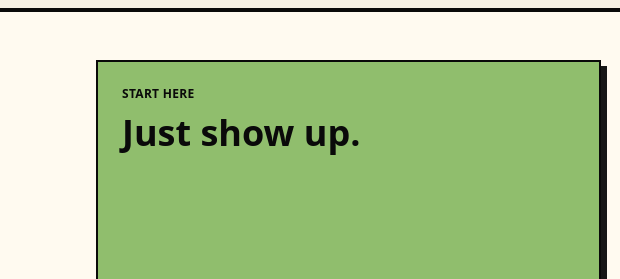
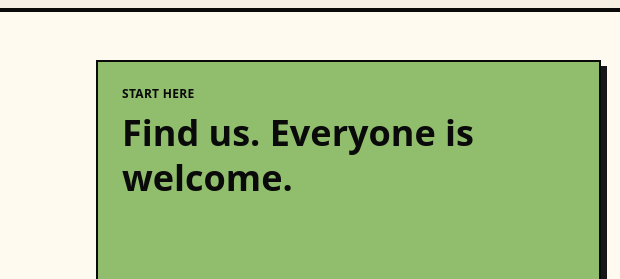
Before and after one commit to denvercriticalmass/denvercriticalmass.github.io, a website built with Vite: page src/index.html in a window 1280 px wide. Shown: the part 667-946 px from the top of the page, 0-620 px from the left. Built offline with nearby package versions, Linux system fonts and the light colour scheme.

Commit message:
Replace start-here heading with 'Find us. Everyone is welcome.'

```diff
--- a/src/index.html
+++ b/src/index.html
@@ -172,7 +172,9 @@
           >
             <div>
               <p class="text-xs font-black tracking-wide uppercase">Start here</p>
-              <h2 class="mt-2 text-2xl leading-tight font-black sm:text-4xl">Just show up.</h2>
+              <h2 class="mt-2 text-2xl leading-tight font-black sm:text-4xl">
+                Find us. Everyone is welcome.
+              </h2>
             </div>
             <p class="max-w-xl text-base leading-relaxed font-semibold sm:text-lg">
               We gather in the street, there are some announcements, then we ride together at a
```
